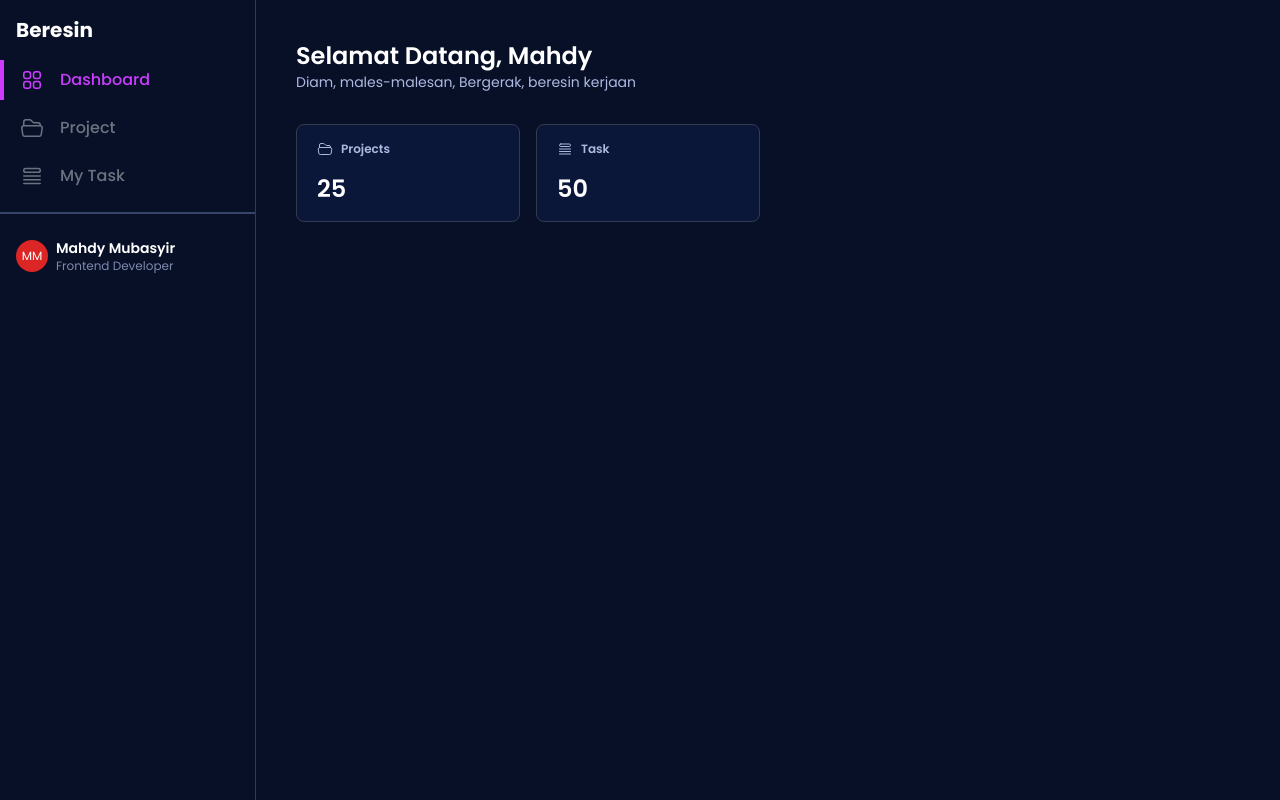
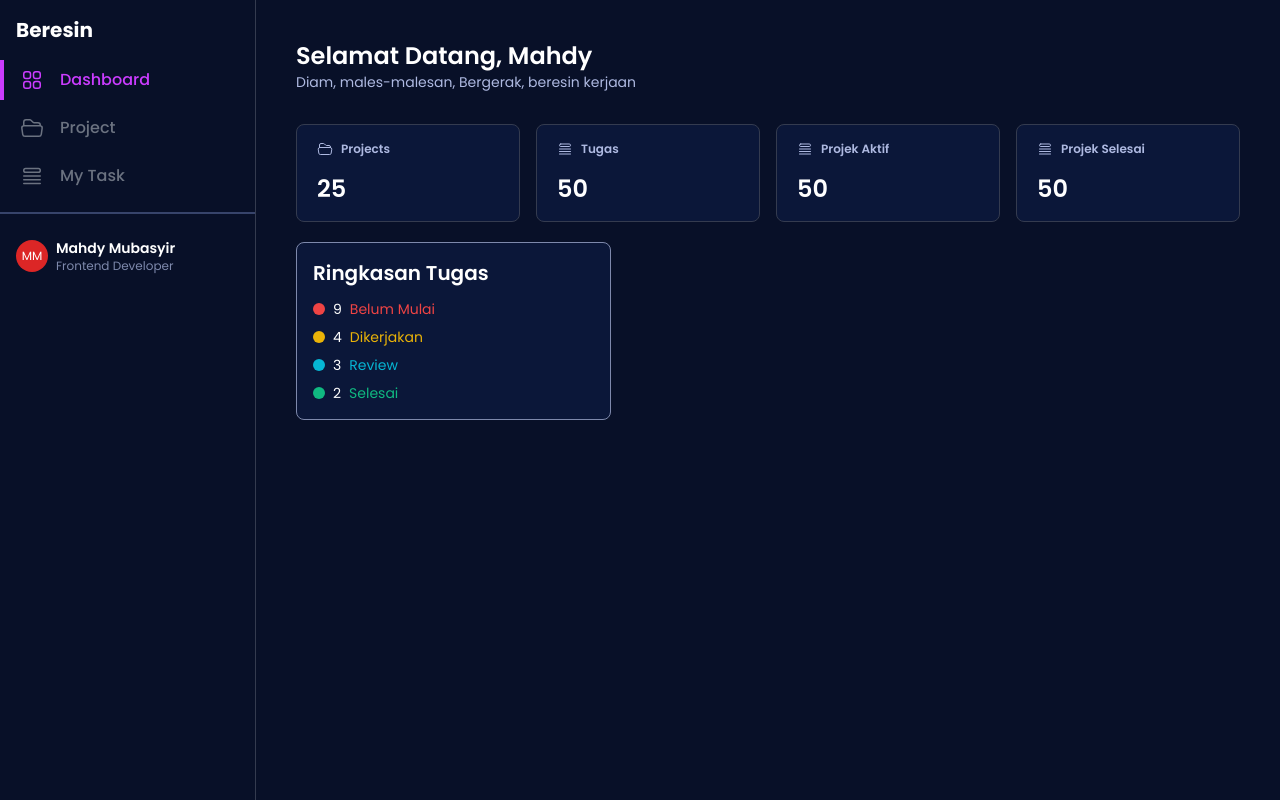
Before and after one commit to mubasyir19/Beresin, a Next.js app: page /dashboard in a window 1280 px wide. Built offline with nearby package versions, Linux system fonts and the light colour scheme.

Commit message:
add: card summary task

```diff
--- a/src/app/(dashboard)/dashboard/page.tsx
+++ b/src/app/(dashboard)/dashboard/page.tsx
@@ -25,9 +25,52 @@ export default function MainPageDashboard() {
         <div className="rounded-lg border border-border bg-secondary-1 px-5 py-4">
           <p className="flex items-center gap-x-2 text-xs font-semibold text-neutral-400">
             <QueueListIcon className="size-4" />
-            <span>Task</span>
+            <span>Tugas</span>
           </p>
           <h2 className="mt-4 text-2xl font-semibold text-neutral-100">50</h2>
+        </div>
+        <div className="rounded-lg border border-border bg-secondary-1 px-5 py-4">
+          <p className="flex items-center gap-x-2 text-xs font-semibold text-neutral-400">
+            <QueueListIcon className="size-4" />
+            <span>Projek Aktif</span>
+          </p>
+          <h2 className="mt-4 text-2xl font-semibold text-neutral-100">50</h2>
+        </div>
+        <div className="rounded-lg border border-border bg-secondary-1 px-5 py-4">
+          <p className="flex items-center gap-x-2 text-xs font-semibold text-neutral-400">
+            <QueueListIcon className="size-4" />
+            <span>Projek Selesai</span>
+          </p>
+          <h2 className="mt-4 text-2xl font-semibold text-neutral-100">50</h2>
+        </div>
+      </div>
+      <div className="mt-5 grid grid-cols-3">
+        <div className="rounded-lg border border-neutral-500 bg-secondary-1 p-4">
+          <h3 className="text-xl font-semibold text-neutral-100">
+            Ringkasan Tugas
+          </h3>
+          <div className="mt-3 flex flex-col gap-2">
+            <div className="flex items-center gap-x-2">
+              <div className="size-3 rounded-full bg-red-500"></div>
+              <p className="text-sm text-neutral-100">9</p>
+              <p className="text-sm text-red-500">Belum Mulai</p>
+            </div>
+            <div className="flex items-center gap-x-2">
+              <div className="size-3 rounded-full bg-yellow-500"></div>
+              <p className="text-sm text-neutral-100">4</p>
+              <p className="text-sm text-yellow-500">Dikerjakan</p>
+            </div>
+            <div className="flex items-center gap-x-2">
+              <div className="size-3 rounded-full bg-cyan-500"></div>
+              <p className="text-sm text-neutral-100">3</p>
+              <p className="text-sm text-cyan-500">Review</p>
+            </div>
+            <div className="flex items-center gap-x-2">
+              <div className="size-3 rounded-full bg-emerald-500"></div>
+              <p className="text-sm text-neutral-100">2</p>
+              <p className="text-sm text-emerald-500">Selesai</p>
+            </div>
+          </div>
         </div>
       </div>
     </div>
```
